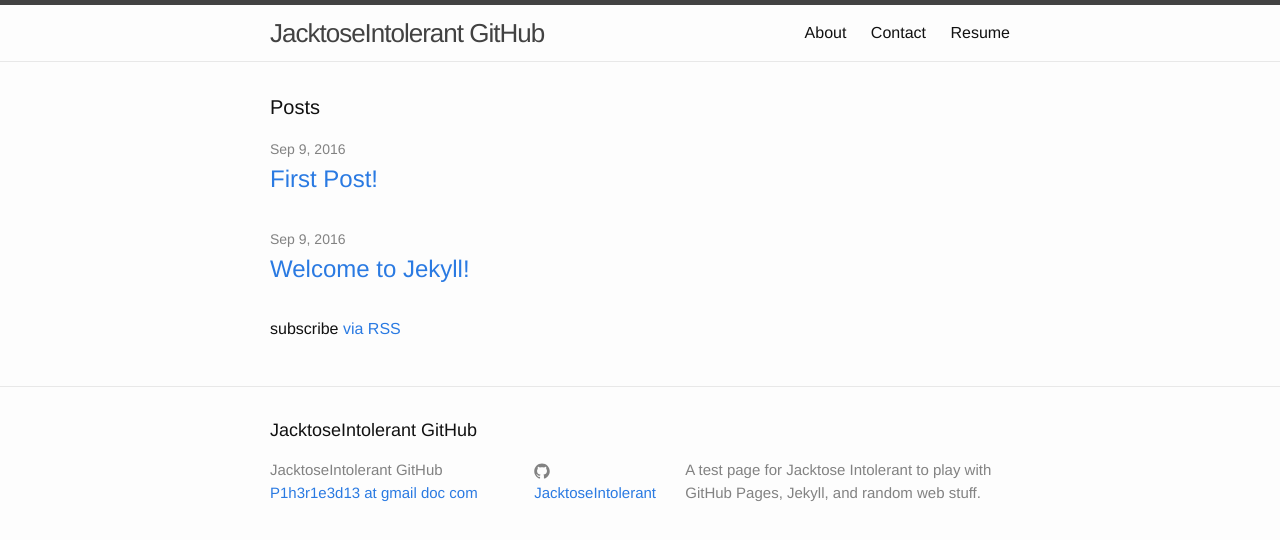
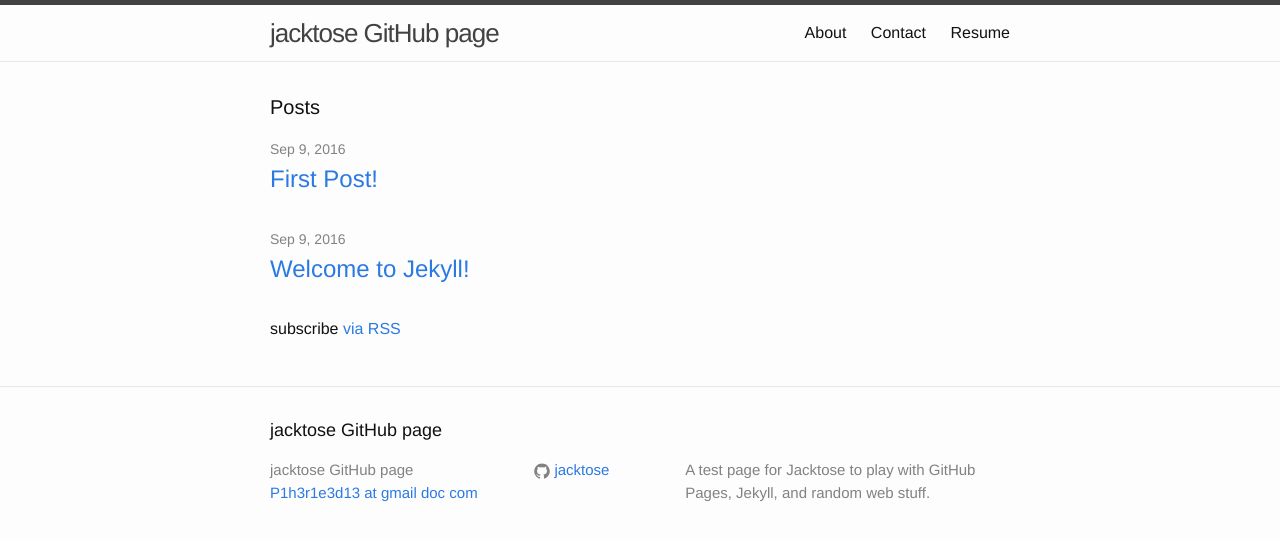
Before and after one commit to jacktose/jacktose.github.io, a Jekyll site: the page built from index.html, in a window 1280 px wide. Shown: the top 540 px of the page. Built offline with Jekyll 4.4.1, drawn with Linux system fonts in a browser that asks for light colours.

Commit message:
Update config
Changed name in _config.yml

```diff
--- a/_config.yml
+++ b/_config.yml
@@ -6,15 +6,15 @@
 # 'jekyll serve'. If you change this file, please restart the server process.
 
 # Site settings
-title: JacktoseIntolerant GitHub
+title: jacktose GitHub page
 email: P1h3r1e3d13 at gmail doc com
 description: > # this means to ignore newlines until "baseurl:"
-    A test page for Jacktose Intolerant to play with
+    A test page for Jacktose to play with
     GitHub Pages, Jekyll, and random web stuff.
 baseurl: "" # the subpath of your site, e.g. /blog
 url: "https://github.jacktose.com" # the base hostname & protocol for your site
 #twitter_username:
-github_username:  JacktoseIntolerant
+github_username:  jacktose
 
 # Build settings
 markdown:    kramdown
```
